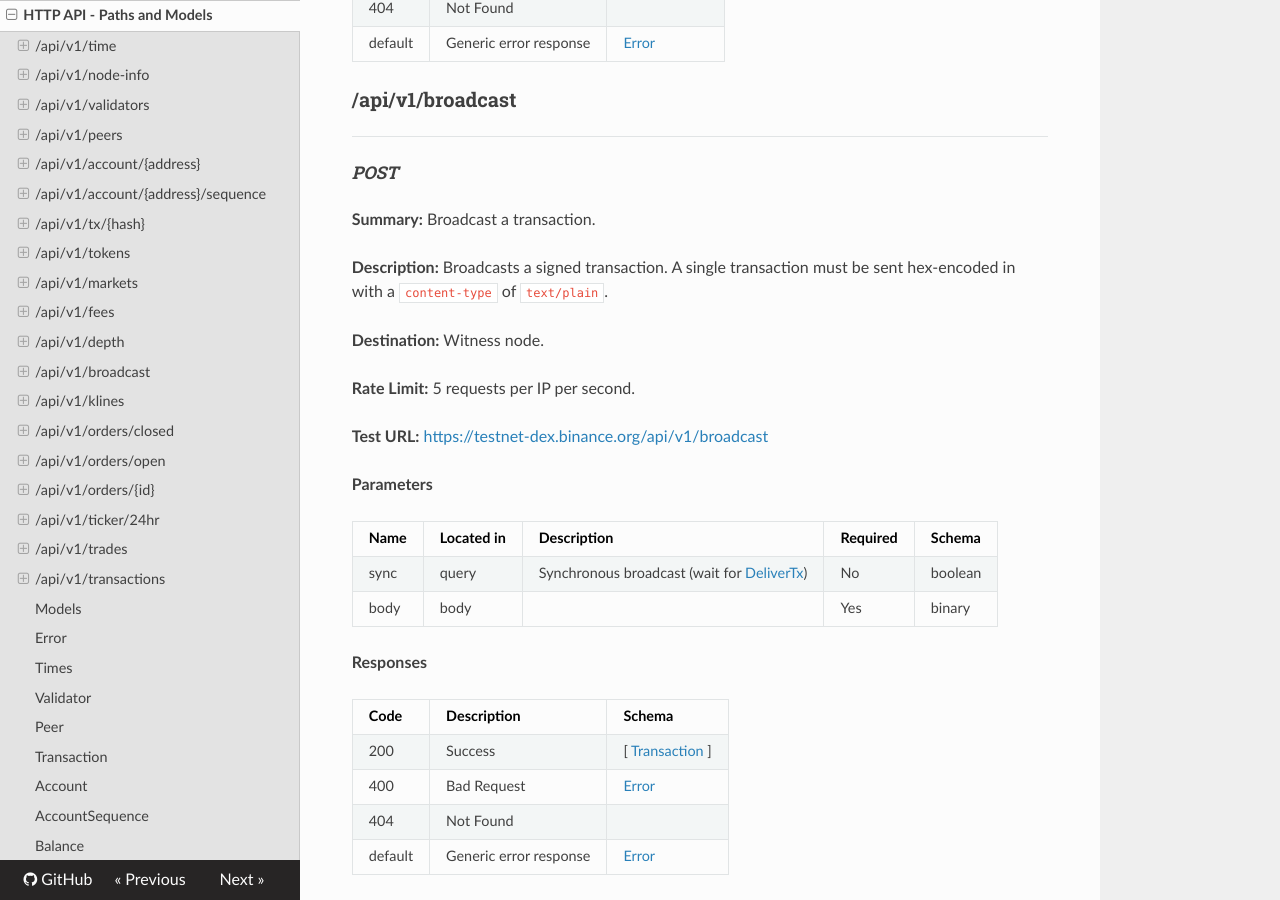
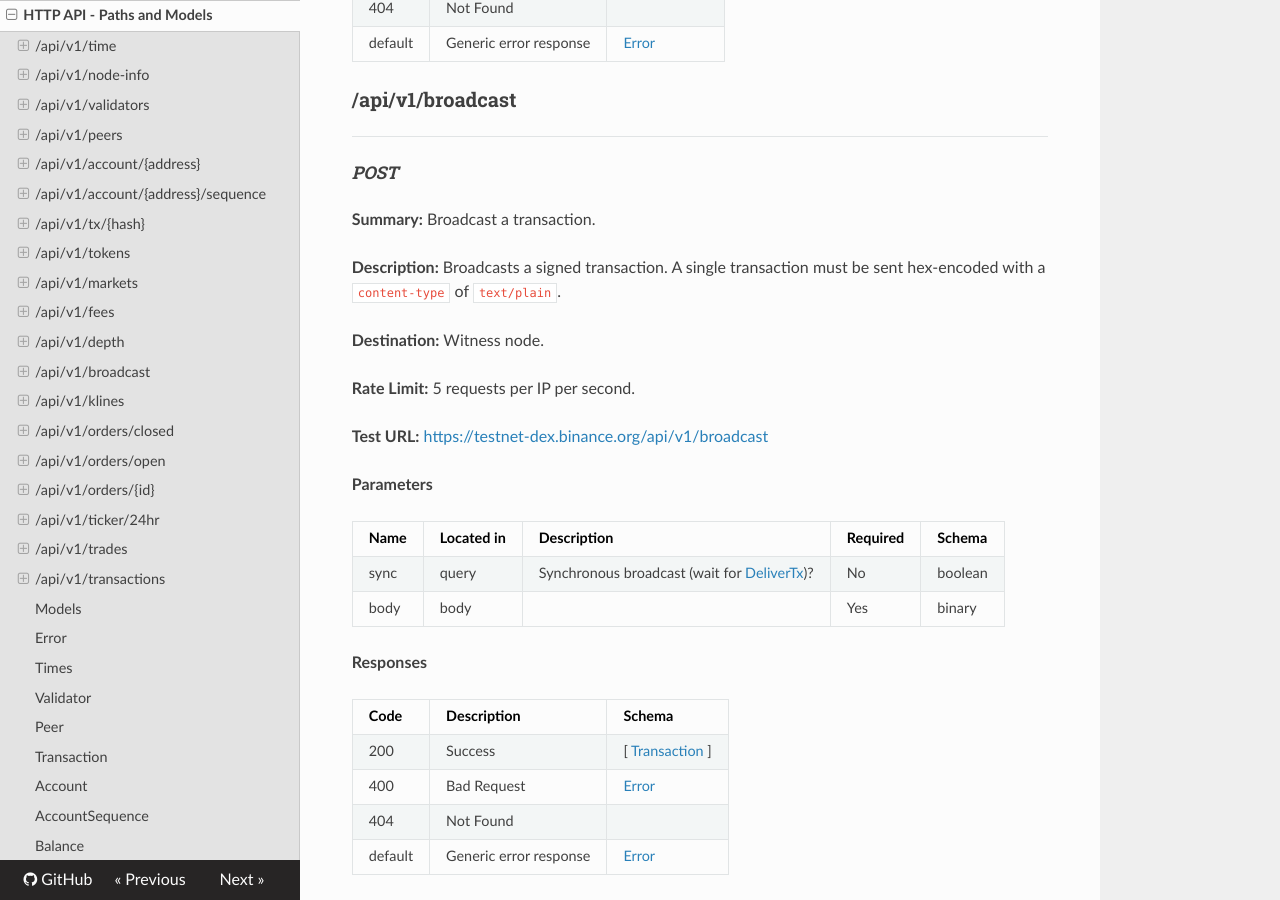
Before and after one commit to yash-sharma1/docs-site, an MkDocs documentation site: the page built from docs/api-reference/dex-api/paths.md, in a window 1280 px wide and 900 px high, scrolled down 7552 px. Built offline with MkDocs 1.6.1, drawn with Linux system fonts in a browser that asks for light colours; nearby versions of some CDN libraries.

```diff
--- a/docs/api-reference/dex-api/paths.md
+++ b/docs/api-reference/dex-api/paths.md
@@ -289,7 +289,7 @@ The given _limit_ must be one of the allowed limits below.
 ##### ***POST***
 **Summary:** Broadcast a transaction.
 
-**Description:** Broadcasts a signed transaction. A single transaction must be sent hex-encoded in with a `content-type` of `text/plain`.
+**Description:** Broadcasts a signed transaction. A single transaction must be sent hex-encoded with a `content-type` of `text/plain`.
 
 **Destination:** Witness node.
 
@@ -302,7 +302,7 @@ The given _limit_ must be one of the allowed limits below.
 
 | Name | Located in | Description | Required | Schema |
 | ---- | ---------- | ----------- | -------- | ---- |
-| sync | query | Synchronous broadcast (wait for [DeliverTx](https://github.com/tendermint/tendermint/wiki/Application-Developers#delivertx))  | No | boolean |
+| sync | query | Synchronous broadcast (wait for [DeliverTx](https://github.com/tendermint/tendermint/wiki/Application-Developers#delivertx))?  | No | boolean |
 | body | body |  | Yes | binary |
 
 **Responses**
--- a/swagger.yml
+++ b/swagger.yml
@@ -445,7 +445,7 @@ paths:
       operationId: broadcastTx
       summary: Broadcast a transaction.
       description: |
-        Broadcasts a signed transaction. A single transaction must be sent hex-encoded in with a `content-type` of `text/plain`.
+        Broadcasts a signed transaction. A single transaction must be sent hex-encoded with a `content-type` of `text/plain`.
 
         **Destination:** Witness node.
 
@@ -462,7 +462,7 @@ paths:
       - in: query
         name: sync
         description: |
-          Synchronous broadcast (wait for [DeliverTx](https://github.com/tendermint/tendermint/wiki/Application-Developers#delivertx))
+          Synchronous broadcast (wait for [DeliverTx](https://github.com/tendermint/tendermint/wiki/Application-Developers#delivertx))?
         required: false
         type: boolean
         default: false
```
